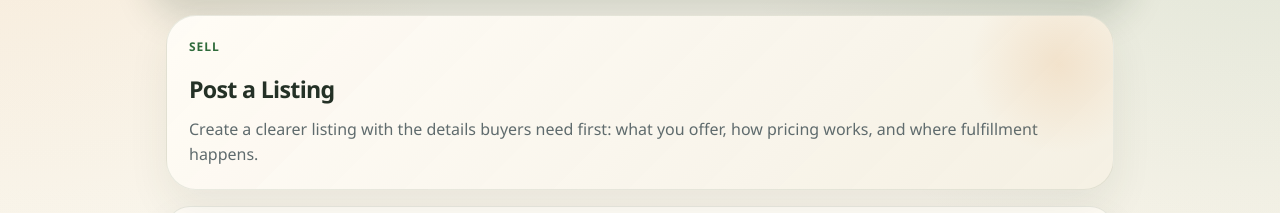
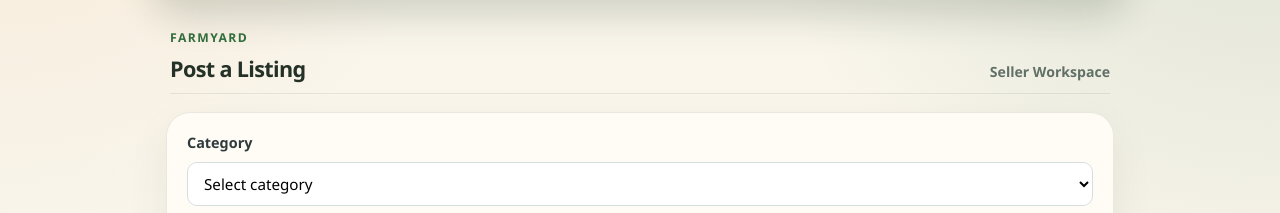
Before and after one commit to hertha-eng/farmyard-app, a plain HTML site: page index.html in a window 1280 px wide. Both pictures are taken after typing "Sample" into the empty fields and a click on the button "Post". Shown: the part 281-494 px from the top of the page. Drawn offline with nearby package versions, Linux system fonts and the light colour scheme.

Commit message:
unnecessary hear removed

```diff
--- a/index.html
+++ b/index.html
@@ -73,10 +73,12 @@
     </div>
 
     <div id="post-tab" class="tab" hidden>
-        <div class="page-hero">
-            <p class="section-eyebrow">Sell</p>
-            <h2>Post a Listing</h2>
-            <p class="section-intro">Create a clearer listing with the details buyers need first: what you offer, how pricing works, and where fulfillment happens.</p>
+        <div class="page-heading">
+            <p class="page-brand">FarmYard</p>
+            <div class="page-heading-row">
+                <h2>Post a Listing</h2>
+                <p class="page-heading-note">Seller Workspace</p>
+            </div>
         </div>
         <div class="post-form">
             <label for="category">Category</label>
@@ -138,10 +140,12 @@
     </div>
 
     <div id="messages-tab" class="tab" hidden>
-        <div class="page-hero">
-            <p class="section-eyebrow">Inbox</p>
-            <h2>Messages</h2>
-            <p class="section-intro">Keep buyer and seller conversations organized, then use trust tools when you need to rate or report a counterparty.</p>
+        <div class="page-heading">
+            <p class="page-brand">FarmYard</p>
+            <div class="page-heading-row">
+                <h2>Messages</h2>
+                <p class="page-heading-note">Communication Center</p>
+            </div>
         </div>
         <p class="payment-warning">FarmYard does not process or hold payments. Never send money inside the platform because payments are handled directly between buyer and seller.</p>
         <div class="messages-layout">
@@ -199,18 +203,22 @@
     </div>
 
     <div id="account-tab" class="tab" hidden>
-        <div class="page-hero">
-            <p class="section-eyebrow">Account</p>
-            <h2>My Listings</h2>
-            <p class="section-intro">Track your activity, update your profile, and manage the listings and trust details buyers see.</p>
+        <div class="page-heading">
+            <p class="page-brand">FarmYard</p>
+            <div class="page-heading-row">
+                <h2>My Listings</h2>
+                <p class="page-heading-note">Account Overview</p>
+            </div>
         </div>
     </div>
 
     <div id="legal-tab" class="tab" hidden>
-        <div class="page-hero">
-            <p class="section-eyebrow">Policy</p>
-            <h2>Privacy, Terms, and Marketplace Rules</h2>
-            <p class="section-intro">Review the operating rules, seller expectations, and safety boundaries that shape how FarmYard is used.</p>
+        <div class="page-heading">
+            <p class="page-brand">FarmYard</p>
+            <div class="page-heading-row">
+                <h2>Privacy, Terms, and Marketplace Rules</h2>
+                <p class="page-heading-note">Policy and Compliance</p>
+            </div>
         </div>
 
         <section class="legal-card">
--- a/style.css
+++ b/style.css
@@ -294,6 +294,7 @@ nav button.is-active {
 /* --------------------
    CARDS
 -------------------- */
+.page-heading,
 .page-hero,
 .market-hero {
     position: relative;
@@ -310,6 +311,16 @@ nav button.is-active {
     box-shadow: var(--shadow-soft);
 }
 
+.page-heading {
+    gap: 6px;
+    padding: 14px 4px 6px;
+    margin-bottom: 12px;
+    border: none;
+    border-radius: 0;
+    background: transparent;
+    box-shadow: none;
+}
+
 .market-hero {
     grid-template-columns: 1.2fr 0.9fr;
     align-items: end;
@@ -327,10 +338,43 @@ nav button.is-active {
     background: radial-gradient(circle, rgba(217, 141, 63, 0.16), transparent 70%);
 }
 
+.page-heading::after {
+    display: none;
+}
+
 .market-hero-copy,
 .market-search-panel,
+.page-heading > *,
 .page-hero > * {
     position: relative;
+}
+
+.page-brand {
+    font-size: 0.76rem;
+    font-weight: 800;
+    letter-spacing: 0.12em;
+    text-transform: uppercase;
+    color: var(--brand);
+}
+
+.page-heading-row {
+    display: flex;
+    align-items: baseline;
+    justify-content: space-between;
+    gap: 12px;
+    padding-bottom: 10px;
+    border-bottom: 1px solid rgba(103, 119, 96, 0.14);
+}
+
+.page-heading-row h2 {
+    font-size: 1.35rem;
+}
+
+.page-heading-note {
+    color: var(--muted);
+    font-size: 0.88rem;
+    font-weight: 600;
+    white-space: nowrap;
 }
 
 .market-hero-text,
@@ -1719,6 +1763,7 @@ nav button.is-active {
     .auth-actions { width: 90%; }
     .auth-actions button { flex: 1; }
     .market-hero { grid-template-columns: 1fr; }
+    .page-heading-row { flex-direction: column; align-items: flex-start; }
     .page-hero,
     .market-hero { padding: 18px; border-radius: 24px; }
     .form-row { grid-template-columns: 1fr; }
```
